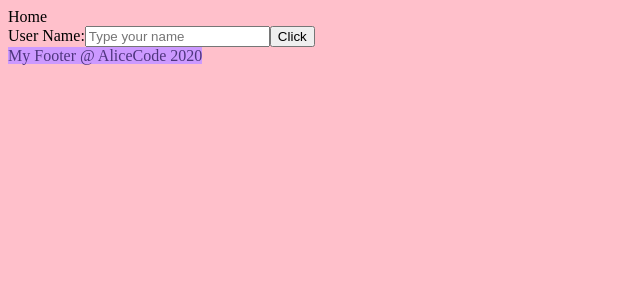
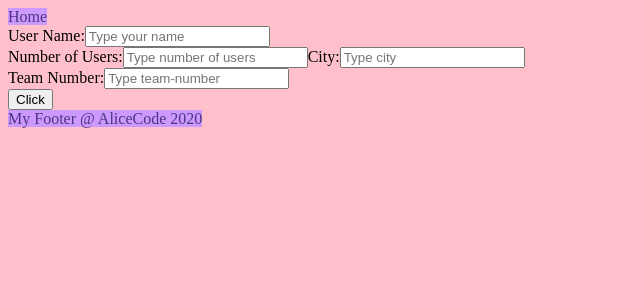
Before and after one commit to sofia200408/RishonMuseum, a React (Create React App) app: page / in a window 1280 px wide. Shown: the top 300 px of the page, without its empty margins (0-640 px from the left). Built offline with nearby package versions, Linux system fonts and the light colour scheme.

Commit message:
add information to home.js

```diff
--- a/src/components/header.js
+++ b/src/components/header.js
@@ -7,7 +7,7 @@ class Header extends Component{
     render(){
         return(
           <div>
-              Home {sessionStorage.getItem('mySessionStorageDate')}
+              <span>Home {sessionStorage.getItem('mySessionStorageDate')}</span>
           </div>
         );
     }
--- a/src/components/home.js
+++ b/src/components/home.js
@@ -19,9 +19,8 @@ class Home extends Component{
         });
     }
 
-    handleFormSubmit(event){
+    handleFormSubmit(){
         sessionStorage.setItem('mySessionStorageDate',JSON.stringify(this.state.input));
-        event.preventDefault();
         //alert(this.state.input);
 
     }
@@ -52,10 +51,24 @@ class Home extends Component{
                     User Name:
                     <input type="text" onChange={this.handleChange} placeholder="Type your name" required/>
                 </label>
-                <Link to="/content">
+            <div>
+                <label>Number of Users:
+                    <input type="text" placeholder="Type number of users" required/>
+                </label>
+                <label>City:
+                    <input type="text" placeholder="Type city" required/>
+                </label>
+             </div>
+             <div>
+             <label>Team Number:
+                    <input type="text" placeholder="Type team-number" required/>
+                </label>
+             </div>
+             <Link to="/content">
                     <button onClick={this.handleFormSubmit}>Click</button>
-                </Link>
+            </Link>
             </form>
+
         )
     }
 }
```
